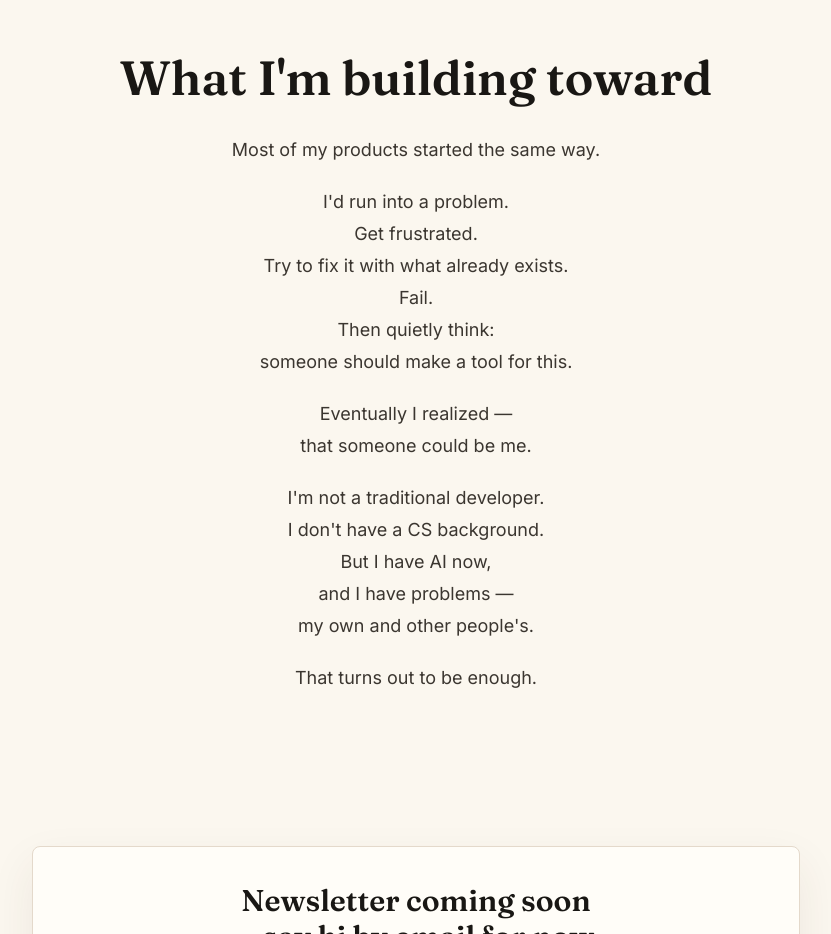
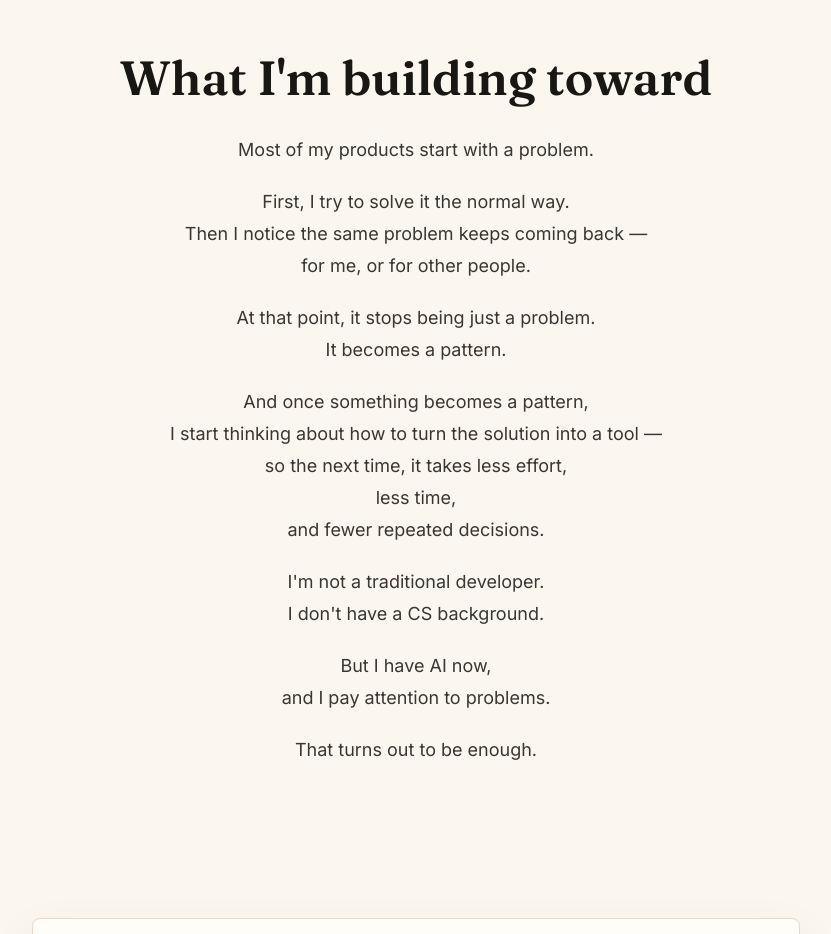
Before and after one commit to igryvhffyvjffybjcfgbffgvn83-beep/esther-ai-builder-site, a Next.js app: page / in a window 1280 px wide. Shown: the part 3480-4414 px from the top of the page, without its empty margins (224-1055 px from the left). Built offline with nearby package versions, Linux system fonts and the light colour scheme.

Commit message:
Update manifesto copy

```diff
--- a/data/site.ts
+++ b/data/site.ts
@@ -60,10 +60,12 @@ export const site = {
   manifesto: {
     title: "What I'm building toward",
     paragraphs: [
-      "Most of my products started the same way.",
-      "I'd run into a problem.\nGet frustrated.\nTry to fix it with what already exists.\nFail.\nThen quietly think:\nsomeone should make a tool for this.",
-      "Eventually I realized —\nthat someone could be me.",
-      "I'm not a traditional developer.\nI don't have a CS background.\nBut I have AI now,\nand I have problems —\nmy own and other people's.",
+      "Most of my products start with a problem.",
+      "First, I try to solve it the normal way.\nThen I notice the same problem keeps coming back —\nfor me, or for other people.",
+      "At that point, it stops being just a problem.\nIt becomes a pattern.",
+      "And once something becomes a pattern,\nI start thinking about how to turn the solution into a tool —\nso the next time, it takes less effort,\nless time,\nand fewer repeated decisions.",
+      "I'm not a traditional developer.\nI don't have a CS background.",
+      "But I have AI now,\nand I pay attention to problems.",
       "That turns out to be enough.",
     ],
   },
```
